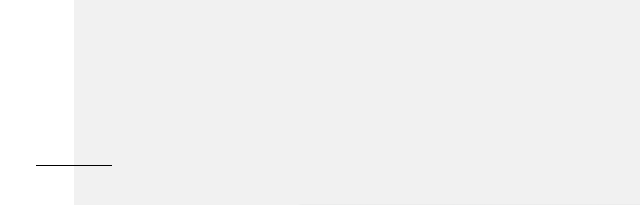
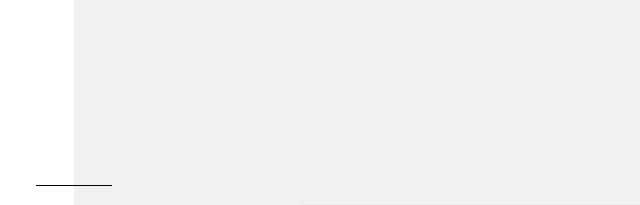
Before and after one commit to aaronmohr/aaronmohr.github.io, a plain HTML site: page index.html in a window 1280 px wide. Shown: the top 205 px of the page, 246-886 px from the left. Drawn offline with nearby package versions, Linux system fonts and the light colour scheme.

Commit message:
Line test

```diff
--- a/css/styles.css
+++ b/css/styles.css
@@ -721,7 +721,7 @@ nav ul li {
 .proj-line {
     position: fixed;
     left: 22%;
-    transform: translateY(-10px);
+    margin-top: 10px;
     z-index: 100;
     width: 0%;
 }
```
